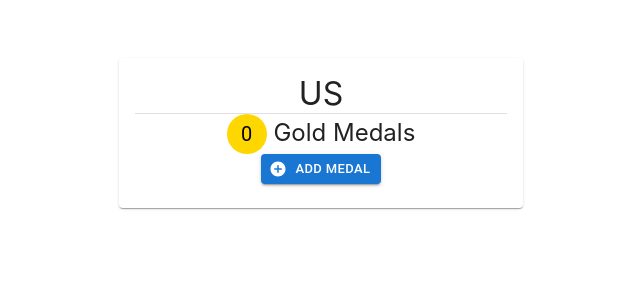
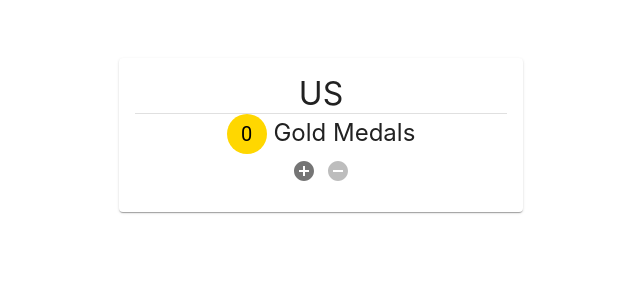
Before and after one commit to EvGresbach/AdvWebDev_medals-mui, a React (Create React App) app: page / in a window 1280 px wide. Shown: the top 300 px of the page, without its empty margins (319-959 px from the left). Built offline with nearby package versions, Linux system fonts and the light colour scheme.

Commit message:
Decrement, prevent negative

```diff
--- a/src/components/Country.jsx
+++ b/src/components/Country.jsx
@@ -1,7 +1,7 @@
 import React, { Component } from "react";
-import { Avatar, Button, Card, CardContent, Divider } from "@mui/material"
+import { Avatar, Card, CardContent, Divider, IconButton } from "@mui/material"
 import { withStyles } from "@mui/styles";
-import { AddCircle } from "@mui/icons-material"
+import { AddCircle, RemoveCircle } from "@mui/icons-material"
 
 const styles = {
     card: {
@@ -26,9 +26,10 @@ class Country extends Component {
     }
 
     handleIncrement = () => {
-
         this.setState({gold: this.state.gold + 1});
-
+    }
+    handleDecrement = () => {
+        this.setState({gold: this.state.gold - 1});
     }
 
     render() {
@@ -43,9 +44,10 @@ class Country extends Component {
                             <Avatar className={classes.medals} >{this.state.gold}</Avatar>
                             <span style={{fontSize: "1.5em"}}> Gold Medal{this.state.gold === 1 ? '' : 's'} </span>
                         </div>
-                        <Button variant="contained" size="small"className="increment" onClick={this.handleIncrement}  startIcon={<AddCircle />}>Add Medal</Button>
+                        <IconButton size="small" className="increment" onClick={this.handleIncrement}><AddCircle /></IconButton>
+                        <IconButton size="small" className="decrement" onClick={this.handleDecrement} disabled={this.state.gold == 0}><RemoveCircle /></IconButton>
+                    </CardContent>
 
-                    </CardContent>
                 </div>
             </Card>
 
```
